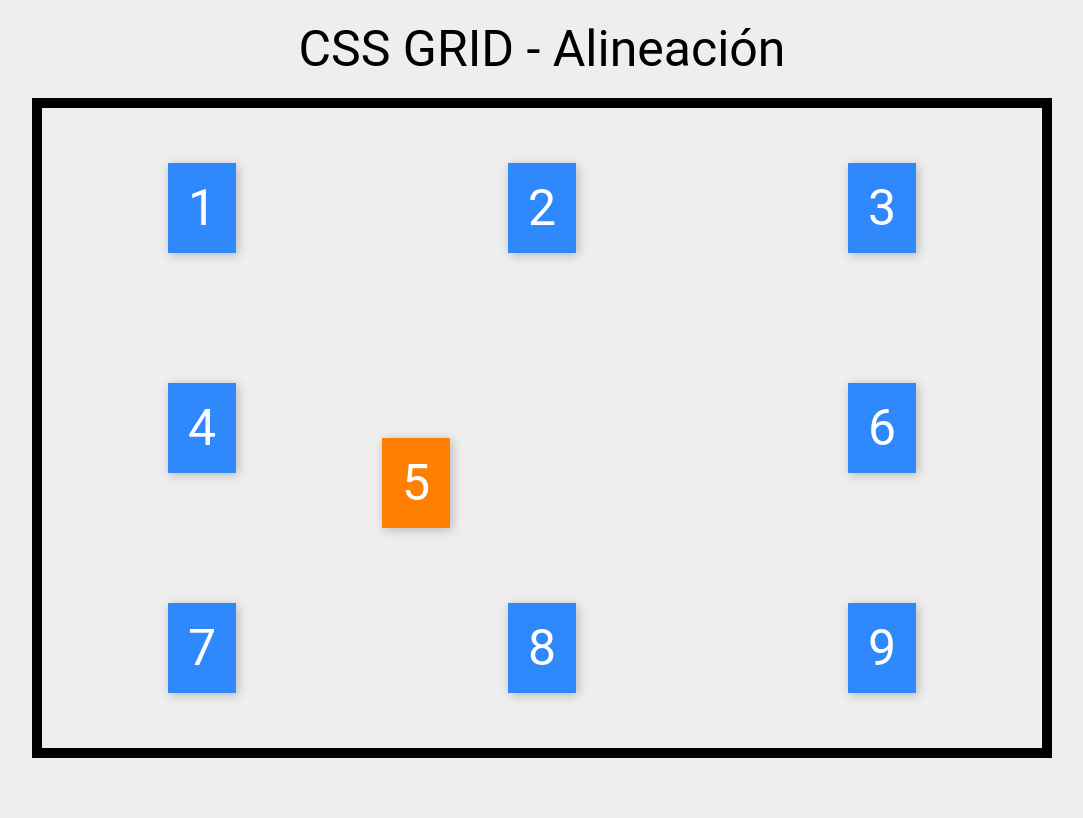
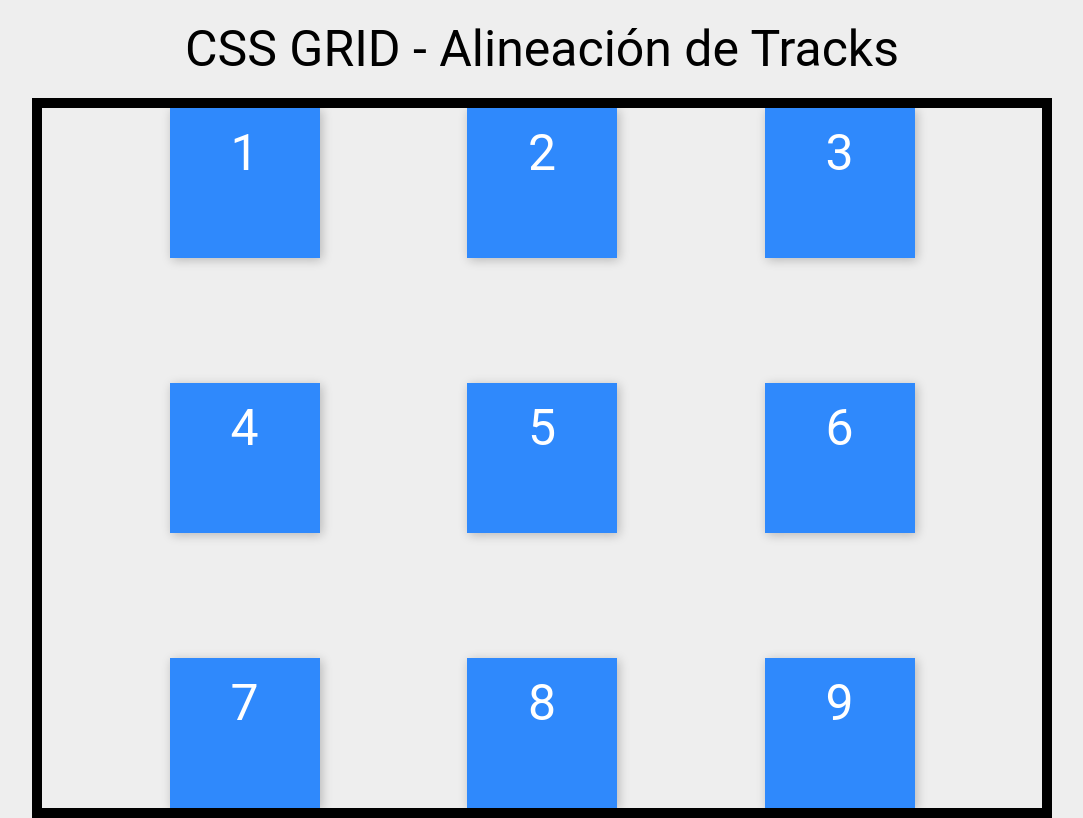
Before and after one commit to DiegoQQ/cssGrid, a plain HTML site: page index.html in a window 1280 px wide. Shown: the whole page, without its empty margins (98-1181 px from the left). Drawn offline with Linux system fonts and the light colour scheme.

Commit message:
Alineación de tracks

```diff
--- a/grid.css
+++ b/grid.css
@@ -2,21 +2,19 @@
     color: white;
     display: grid;
     grid-gap: 20px;
+    height: 700px;
 
-    grid-template-columns: repeat(3, 1fr);
-    grid-template-rows: repeat(3, 200px);
+    grid-template-columns: repeat(3, 150px);
+    grid-template-rows: repeat(3, 150px);
 
 
-    /* avarca el espacio necesario horizontalmente
-    existen diferentes valores: auto, stretch, center, end, start */
-    justify-items: center;
+    /* Alinea Horizontalmente
+    ademas de los clasicos: auto, end, start, center, stretch; tenemos otros:
+    space-around, space-between, space-evenly */
+    justify-content: space-evenly;
 
-    /* avarca el espacio necesario verticalmente */
-    align-items: center;
+
+    /* Alinear verticalmente */
+    align-content: space-between;
+
 }
-.contenedor .items{
-    background-color: #ff8000;
-
-    justify-self: start;
-    align-self: end;
-}
--- a/index.html
+++ b/index.html
@@ -10,7 +10,7 @@
 </head>
 <body>
     <div class="header">
-        <p>CSS GRID - Alineación</p>
+        <p>CSS GRID - Alineación de Tracks</p>
     </div>
 
     <div class="contenedor">
```
